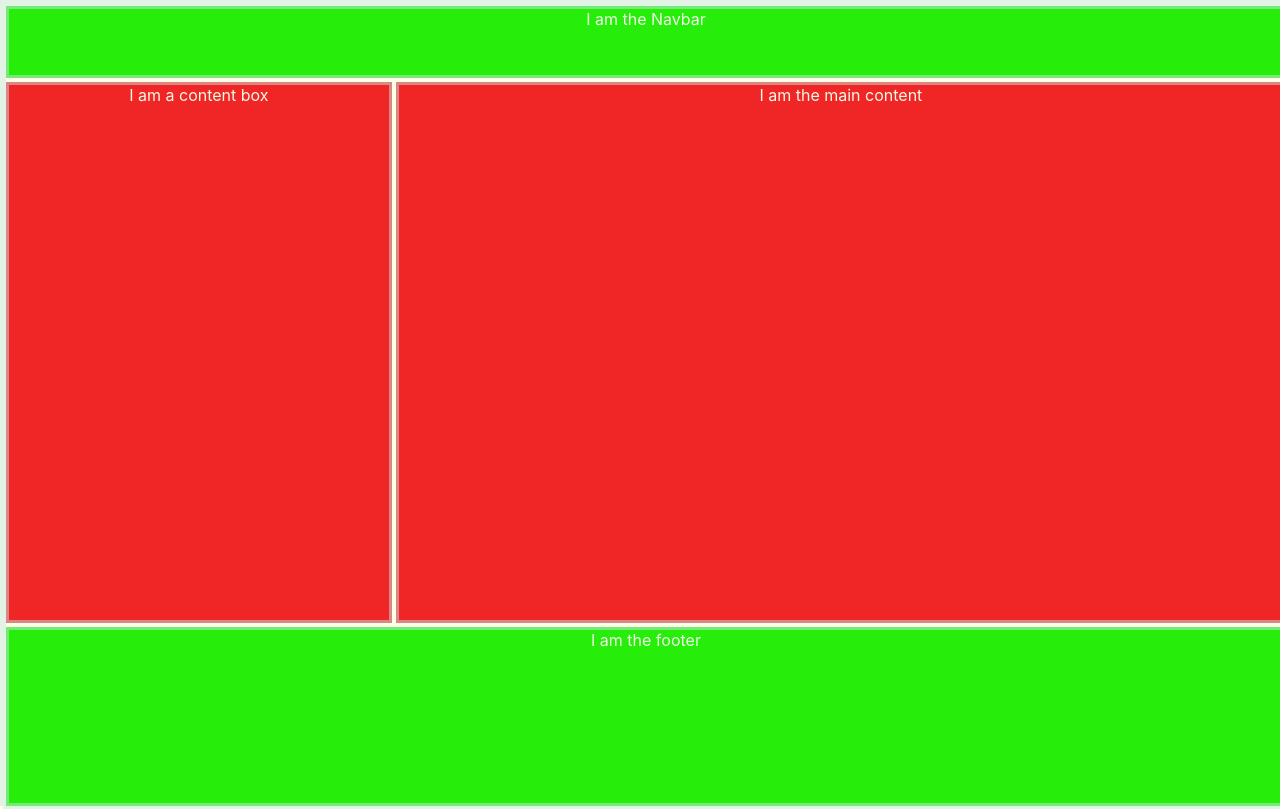
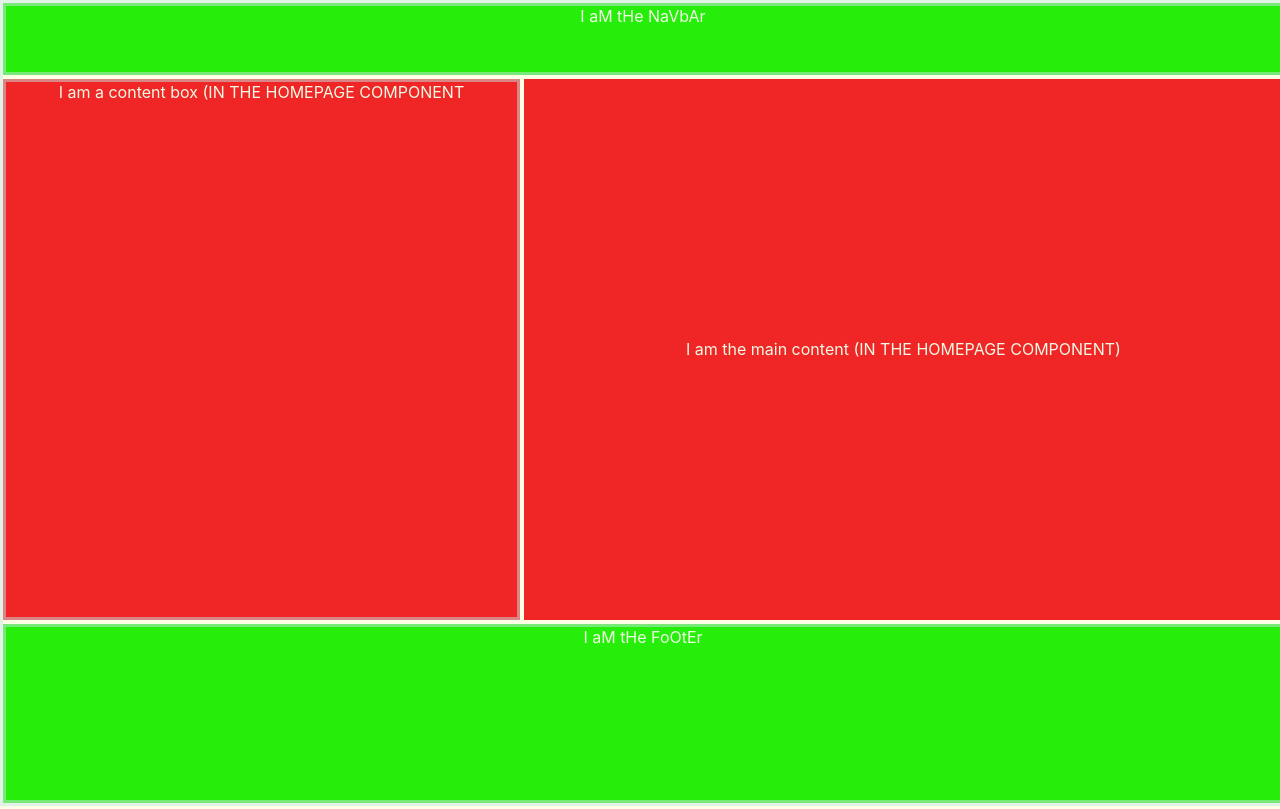
Before and after one commit to BNag87/portfolio-site, a React (Create React App) app: page / in a window 1280 px wide. Built offline with nearby package versions, Linux system fonts and the light colour scheme.

Commit message:
Separation of components
Split components. HNavbar and footer are now in the app mainspace, the main and content parts are in the homepage component

```diff
--- a/src/App.js
+++ b/src/App.js
@@ -1,7 +1,13 @@
 //=====================COMPONENT IMPORTS
 import React from "react";
-import { GlobalStyle, MainWrapper } from "./styles";
-import styled from "styled-components";
+import {
+  GlobalStyle,
+  MainWrapper,
+  Content,
+  Navbar,
+  Main,
+  Footer,
+} from "./styles"
 import Homepage from "./Components/C-Homepage";
 
 //=====================STYLING IMPORTS
@@ -11,7 +17,9 @@ function App() {
     <>
     <GlobalStyle />
       <MainWrapper>
+        <Navbar>I aM tHe NaVbAr</Navbar>
         <Homepage />
+      <Footer>I aM tHe FoOtEr</Footer>
       </MainWrapper>
     </>
   );
--- a/src/Components/C-Homepage.js
+++ b/src/Components/C-Homepage.js
@@ -11,12 +11,11 @@ const Homepage = () => {
 
     return(
     <>
-        <MainWrapper>
-            <Navbar>I am the Navbar</Navbar>
-            <Main>I am the main content</Main>
-            <Content>I am a content box</Content>
-            <Footer>I am the footer</Footer>
-        </MainWrapper>
+
+
+            <Main>I am the main content (IN THE HOMEPAGE COMPONENT)</Main>
+            <Content>I am a content box (IN THE HOMEPAGE COMPONENT</Content>
+
     </>
     )
 };
--- a/src/styles.js
+++ b/src/styles.js
@@ -3,13 +3,11 @@ import * as palette from './styleVars';
 
 
 
-//Global style mean to style the body of the entire app
+//IMPORTANT! Global style mean to style the body of the entire app
 export const GlobalStyle = createGlobalStyle`
   body {
     background-color: ${palette.var_MainColour};
     color: ${palette.var_FontColour};
-
-
     margin: 0;
     padding: 0;
   }
@@ -25,7 +23,6 @@ grid-template-areas:
     "sidebar main main main"
     "footer footer footer footer";
     text-align: center;
-    grid-gap: 0.25rem;
 
     width: 100vw;
     height: 100vh;
@@ -33,6 +30,19 @@ grid-template-areas:
     background: ${palette.var_MainColour};
     font-size: ${palette.var_FontSizeMedium};
     border: solid rgba(200, 230, 230, 0.5);
+
+    grid-gap: 0.25rem;
+    transition: all 0.25s ease-in-out;
+    @media (max-width: 550px) {
+    grid-template-columns: 1fr;
+    grid-template-rows: 0.4fr 0.4fr 2.2fr 1.2fr 1fr;
+    grid-template-areas:
+      "nav"
+      "sidebar"
+      "main"
+      "content"
+      "footer";
+    }
 `;
 
 export const Navbar = styled.div`
@@ -48,9 +58,18 @@ export const Footer = styled.div`
 `;
 
 export const Main = styled.div`
-    grid-area: main;
-    background: ${palette.var_TertiaryColour};
-    border: solid rgba(200, 230, 230, 0.5);
+     display: flex;
+  gap: 0.25rem;
+  padding: 0.25rem;
+  align-items: center;
+  background: ${palette.var_TertiaryColour};
+  grid-area: main;
+  justify-content: center;
+  @media (max-width: 550px)
+  {
+  flex-direction: column;
+
+  }
 `;
 
 export const Content = styled.div`
```
